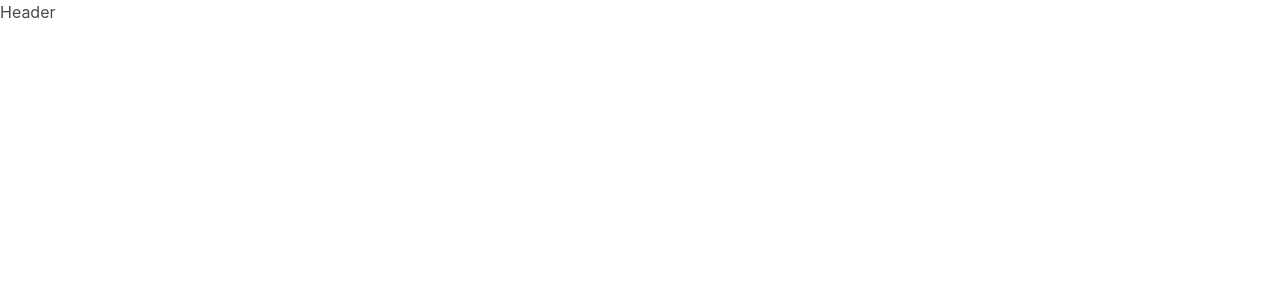
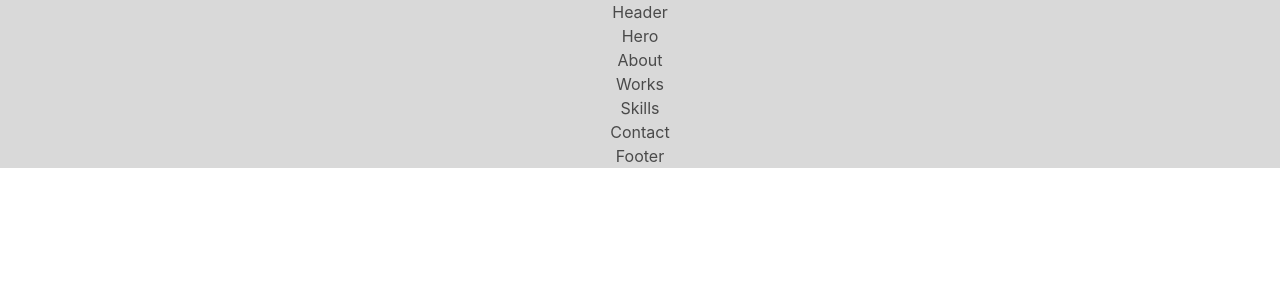
Before and after one commit to LucasH-Paz/LucasH-Paz, a React (Create React App) app: page / in a window 1280 px wide. Shown: the top 300 px of the page. Built offline with nearby package versions, Linux system fonts and the light colour scheme.

Commit message:
component app

```diff
--- a/src/App.css
+++ b/src/App.css
@@ -2,3 +2,11 @@
   margin: 0;
   padding: 0;
 }
+
+.App {
+  align-items: center;
+  background-color: #d9d9d9;
+  display: flex;
+  flex-direction: column;
+  width: 100vw;
+}
--- a/src/App.js
+++ b/src/App.js
@@ -1,4 +1,10 @@
 import Header from './Components/Header';
+import Hero from './Components/Hero';
+import About from './Components/About';
+import Works from './Components/Works';
+import Skills from './Components/Skills';
+import Contact from './Components/Contact';
+import Footer from './Components/Footer';
 
 import '../node_modules/bulma/css/bulma.css';
 import './App.css';
@@ -7,6 +13,12 @@
   return (
     <div className="App">
       <Header />
+      <Hero />
+      <About />
+      <Works />
+      <Skills />
+      <Contact />
+      <Footer />
     </div>
   );
 }
```
Also changed, not shown: src/Components/Hero/index.jsx (line endings or trailing spaces).
